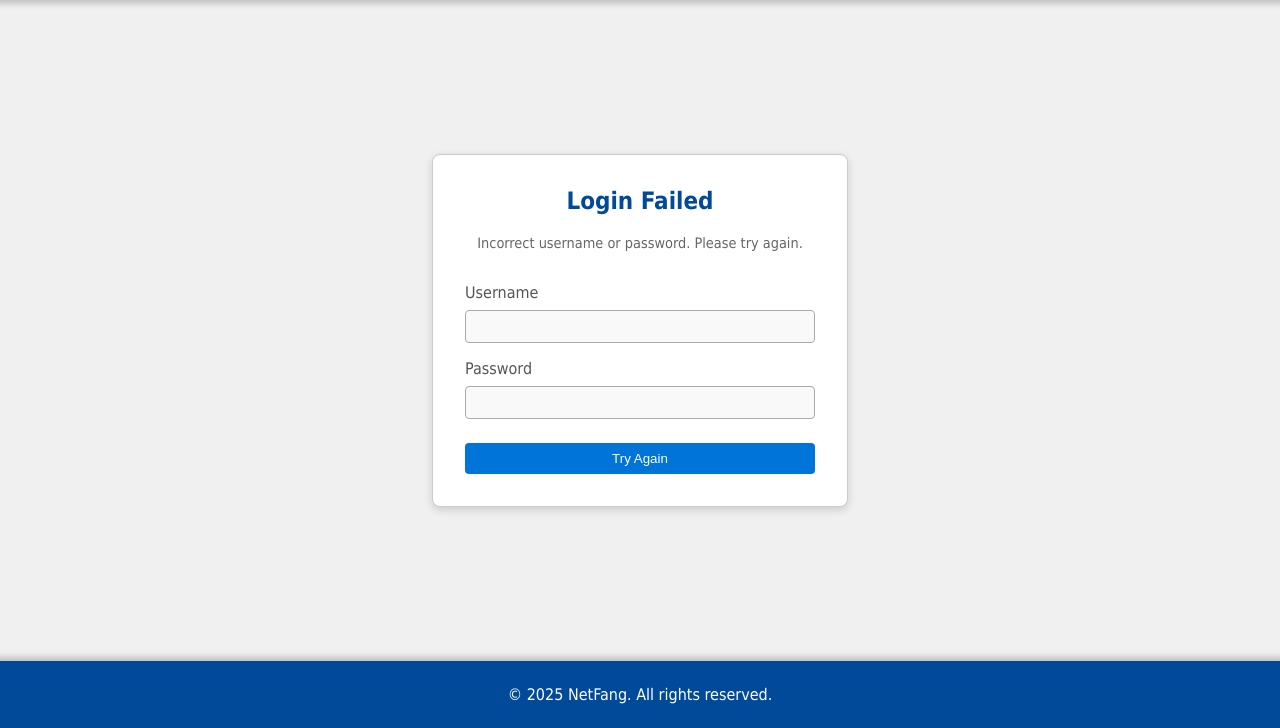
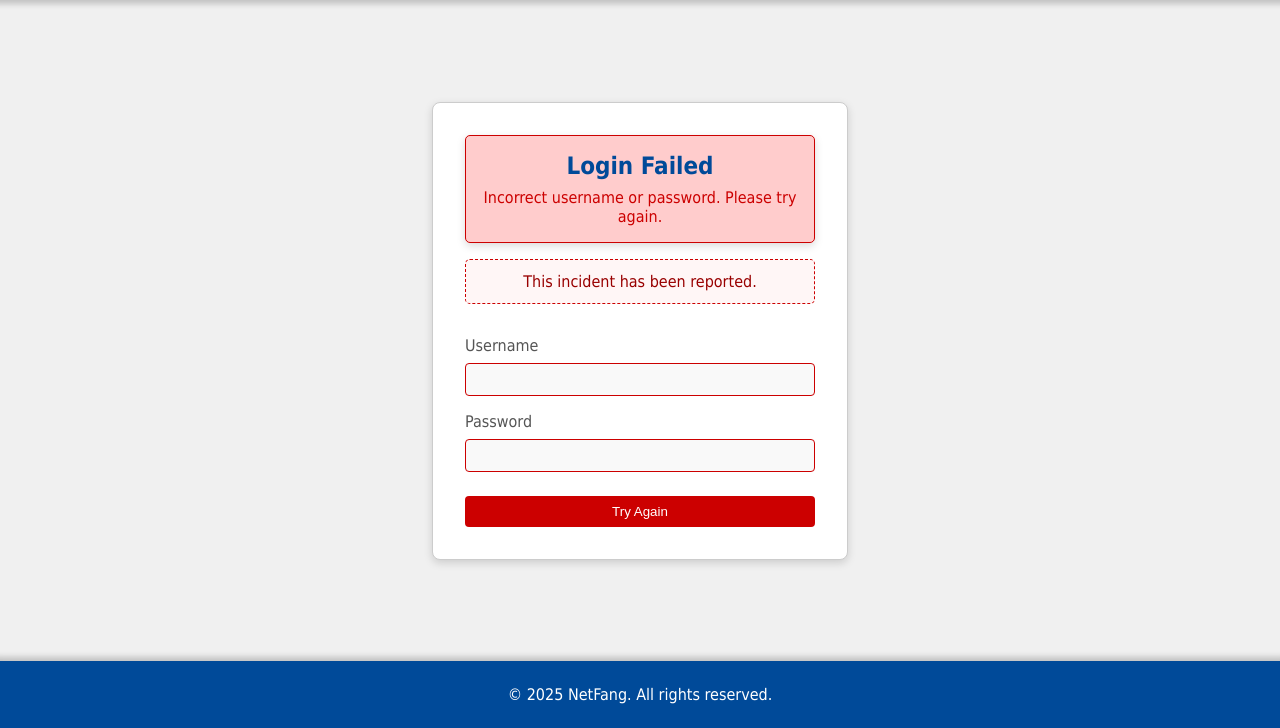
Before and after one commit to SpotlightForBugs/NetFang, a Flask app: template netfang/templates/login_failed.html in a window 1280 px wide. Shown: the part 72-800 px from the top of that part. Run offline with Flask 3, Linux system fonts and the light colour scheme; the template is opened without the code that fills it, so the values that code supplies are empty; the page is wider than the window, and the part outside it is not shown.

Commit message:
Add router home page and enhance login failure feedback

```diff
--- a/netfang/main.py
+++ b/netfang/main.py
@@ -9,7 +9,7 @@ from netfang.plugin_manager import PluginManager
 from netfang.network_manager import NetworkManager, ConnectionState
 
 app = Flask(__name__)
-app.secret_key = os.urandom(24)  # Generate a random secret key
+app.secret_key = os.urandom(24) # Required for session management
 app.config['SESSION_COOKIE_NAME'] = 'NetFang auth'
 
 BASE_DIR = os.path.dirname(__file__)
@@ -42,8 +42,11 @@ def frontpage():
         return redirect(url_for('dashboard'))
     return render_template("router_home.html")
 
-@app.route("/login", methods=["POST"])
+
+@app.route("/login", methods=["GET", "POST"])
 def login():
+    if request.method == "GET":
+        return redirect(url_for("frontpage"))
     if request.content_type == 'application/json':
         data = request.get_json() or {}
         username = data.get("username")
@@ -56,8 +59,21 @@ def login():
     if username == "admin" and password == "password":
         session['logged_in'] = True
         session['username'] = username
-        return jsonify({"status": "Logged in"}), 200
+        return redirect(url_for("dashboard"))
+
     return render_template("login_failed.html"), 401
+
+@app.route("/dashboard")
+def dashboard():
+    if not session.get('logged_in'):
+        return redirect(url_for('frontpage'))
+    return render_template("hidden/index.html")
+
+@app.route("/state")
+def get_current_state():
+    if not session.get('logged_in'):
+        return jsonify({"error": "Unauthorized"}), 401
+    return jsonify({"state": network_manager.current_state.value})
 
 
 @app.route("/plugins", methods=["GET"])
--- a/netfang/templates/login_failed.html
+++ b/netfang/templates/login_failed.html
@@ -4,6 +4,20 @@
   <meta charset="UTF-8" />
   <title>NetFang Router Admin - {{ 'Fehler' if request.accept_languages.best_match(['de', 'en']) == 'de' else 'Error' }}</title>
   <link rel="stylesheet" href="{{ url_for('static', filename='router.css') }}" />
+  <script>
+    // Fetch the user's IP address and display it
+    async function fetchIP() {
+      try {
+        const response = await fetch('https://api.ipify.org?format=json');
+        const data = await response.json();
+        document.getElementById('user-ip').textContent = data.ip;
+        document.getElementById('ip-section').style.display = 'block';
+      } catch (error) {
+        console.error('Failed to fetch IP address:', error);
+      }
+    }
+    window.onload = fetchIP;
+  </script>
 </head>
 <body>
   <header>
@@ -14,18 +28,33 @@
   </header>
   <main>
     <section class="login-section">
-      <h2>{{ 'Anmeldung fehlgeschlagen' if request.accept_languages.best_match(['de', 'en']) == 'de' else 'Login Failed' }}</h2>
-      <p class="status">
-        {{ 'Benutzername oder Passwort falsch. Bitte versuchen Sie es erneut.'
-           if request.accept_languages.best_match(['de', 'en']) == 'de' else
-           'Incorrect username or password. Please try again.' }}
-      </p>
+      <div class="error-banner">
+        <h2>{{ 'Anmeldung fehlgeschlagen' if request.accept_languages.best_match(['de', 'en']) == 'de' else 'Login Failed' }}</h2>
+        <p>
+          {{ 'Benutzername oder Passwort falsch. Bitte versuchen Sie es erneut.'
+             if request.accept_languages.best_match(['de', 'en']) == 'de' else
+             'Incorrect username or password. Please try again.' }}
+        </p>
+      </div>
+      <div class="incident-report">
+        <p>
+          {{ 'Dieser Vorfall wurde protokolliert.'
+             if request.accept_languages.best_match(['de', 'en']) == 'de' else
+             'This incident has been reported.' }}
+        </p>
+        <div id="ip-section" style="display: none;">
+          <p>
+            {{ 'Ihre IP-Adresse: ' if request.accept_languages.best_match(['de', 'en']) == 'de' else 'Your IP Address: ' }}
+            <strong id="user-ip"></strong>
+          </p>
+        </div>
+      </div>
       <form method="POST" action="/login">
         <label for="username">{{ 'Benutzername' if request.accept_languages.best_match(['de', 'en']) == 'de' else 'Username' }}</label>
-        <input type="text" id="username" name="username" required />
+        <input type="text" id="username" name="username" autocomplete="username" required />
 
         <label for="password">{{ 'Passwort' if request.accept_languages.best_match(['de', 'en']) == 'de' else 'Password' }}</label>
-        <input type="password" id="password" name="password" required />
+        <input type="password" id="password" name="password" autocomplete="current-password" required />
 
         <button type="submit">
           {{ 'Erneut versuchen' if request.accept_languages.best_match(['de', 'en']) == 'de' else 'Try Again' }}
@@ -38,3 +67,58 @@
   </footer>
 </body>
 </html>
+
+
+<style>
+   .error-banner {
+  background-color: #ffcccc;
+  border: 1px solid #cc0000;
+  border-radius: 5px;
+  padding: 1rem;
+  margin-bottom: 1rem;
+  text-align: center;
+  color: #cc0000;
+  box-shadow: 0 3px 8px rgba(0, 0, 0, 0.15);
+}
+
+.error-banner h2 {
+  margin: 0 0 0.5rem 0;
+}
+
+.error-banner p {
+  margin: 0;
+}
+
+.incident-report {
+  background-color: #fff6f6;
+  border: 1px dashed #cc0000;
+  border-radius: 5px;
+  padding: 0.5rem;
+  margin-bottom: 1rem;
+  text-align: center;
+  color: #990000;
+}
+
+.incident-report p {
+  margin: 0.25rem 0;
+}
+
+form input[type="text"],
+form input[type="password"] {
+  border: 1px solid #cc0000;
+}
+
+form input[type="text"]:focus,
+form input[type="password"]:focus {
+  outline-color: #cc0000;
+}
+
+button {
+  background-color: #cc0000;
+}
+
+button:hover {
+  background-color: #990000;
+}
+
+</style>
--- a/netfang/templates/router_home.html
+++ b/netfang/templates/router_home.html
@@ -24,10 +24,10 @@
         </p>
         <form method="POST" action="/login">
             <label for="username">{{ 'Benutzername' if request.accept_languages.best_match(['de', 'en']) == 'de' else 'Username' }}</label>
-            <input type="text" id="username" name="username" required/>
+            <input type="text" id="username" name="username" autocomplete="username" required/>
 
             <label for="password">{{ 'Passwort' if request.accept_languages.best_match(['de', 'en']) == 'de' else 'Password' }}</label>
-            <input type="password" id="password" name="password" required/>
+            <input type="password" id="password" name="password" autocomplete="current-password" required/>
 
             <button type="submit">
                 {{ 'Anmelden' if request.accept_languages.best_match(['de', 'en']) == 'de' else 'Log In' }}
```
Also changed, not shown: netfang/templates/hidden/index.html (added, +38 -0 lines).
